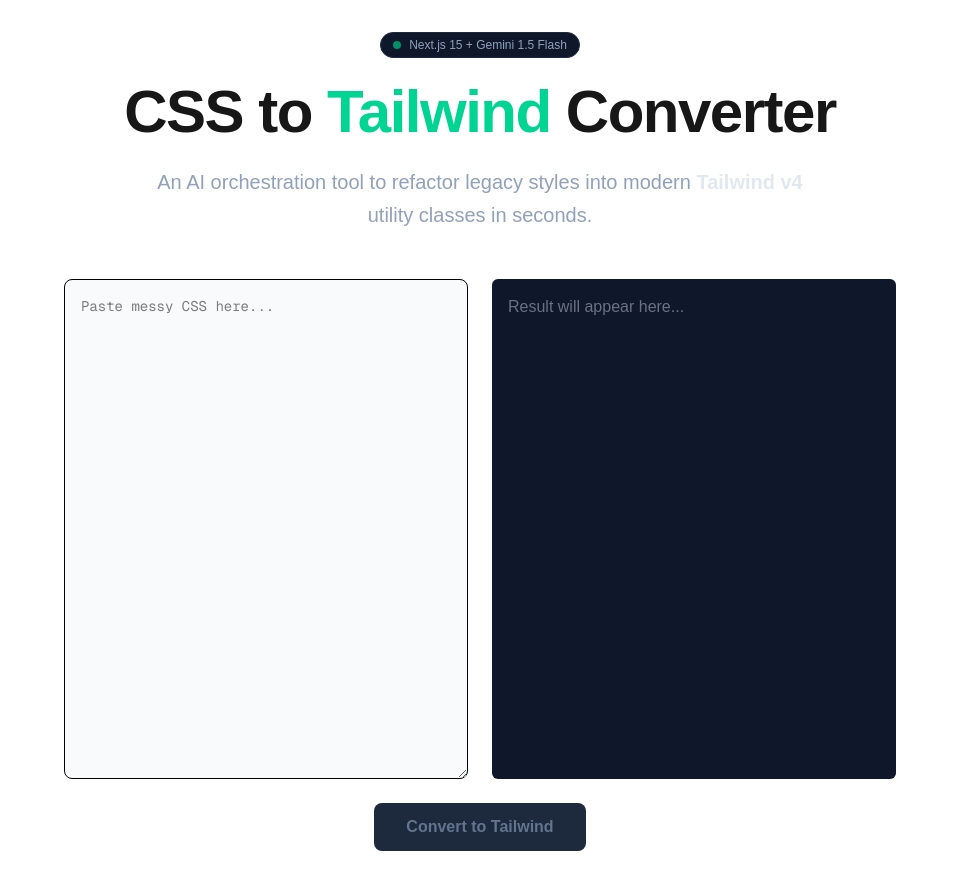
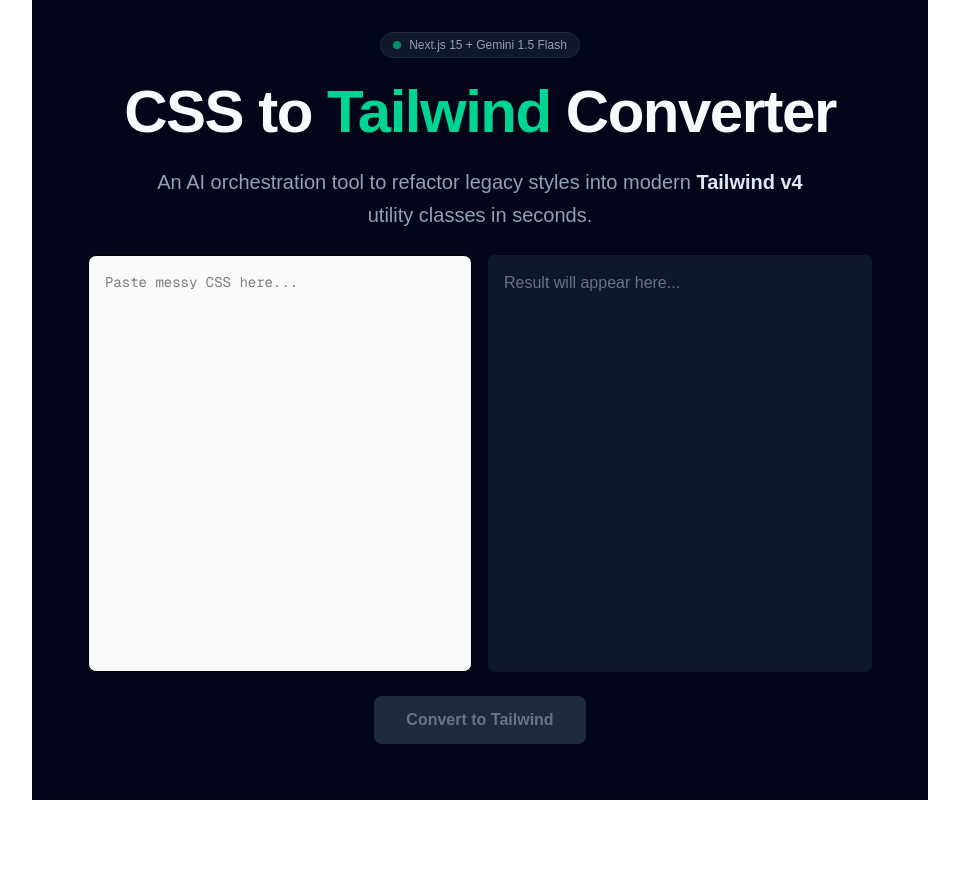
Before and after one commit to helenwijaya95/css-refactorer, a Next.js app: page / in a window 1280 px wide. Shown: the whole page, without its empty margins (160-1119 px from the left). After the commit the page ends 800 px from the top, so only its background shows below. Built offline with nearby package versions, Linux system fonts and the light colour scheme; no server answers.

Commit message:
Fix main layout style

```diff
--- a/app/page.tsx
+++ b/app/page.tsx
@@ -40,11 +40,10 @@
   }
 
   return (
-    <main className="p-8 max-w-6xl mx-auto min-w-4xl selection:bg-emerald-500/30">
+    <main className="h-screen overflow-hidden bg-slate-950 text-slate-50 flex flex-col p-8 max-w-6xl mx-auto min-w-4xl selection:bg-emerald-500/30">
+    {/* 1. The Tech Badge */}
 
-
-    {/* 1. The Tech Badge */}
-    <div className="flex justify-center mb-6">
+    <div className="flex justify-center">
       <div className="inline-flex items-center gap-2 px-3 py-1 rounded-full bg-slate-900 border border-slate-800 text-xs font-medium text-slate-400">
         <span className="flex h-2 w-2 rounded-full bg-emerald-500 animate-pulse" />
         Next.js 15 + Gemini 1.5 Flash
@@ -52,22 +51,27 @@
     </div>
 
     {/* 2. The Main Title */}
-    <div className="text-center mb-12">
+    <header className="py-6 px-6 shrink-0">
+      <div className="flex flex-col items-center">
           <h1 className="text-4xl md:text-6xl font-black tracking-tight mb-6">
         CSS to <span className="text-emerald-400">Tailwind</span> Converter
       </h1>
-
+      </div>
+        <div className="text-center">
           {/* 3. The Subtitle */}
           <p className="text-lg md:text-xl text-slate-400 max-w-2xl mx-auto leading-relaxed">
             An AI orchestration tool to refactor legacy styles into modern
             <span className="text-slate-200 font-semibold"> Tailwind v4</span> utility classes in seconds.
           </p>
         </div>
+    </header>
+
+    <div className="flex-1 flex flex-col gap-4 px-6 pb-6 overflow-hidden max-w-6xl mx-auto w-full">
 
       {/* 4. The Textbox */}
-    <div className="grid grid-cols-2 gap-6 h-[500px]">
+      <div className="flex-1 grid grid-cols-1 md:grid-cols-2 gap-4 min-h-0">
         <textarea
-      className="p-4 border rounded-lg bg-gray-50 font-mono text-sm text-black"
+          className="p-4 border rounded-lg bg-gray-50 font-mono text-sm text-black resize-none"
           placeholder="Paste messy CSS here..."
           value={inputCss}
           onChange={(e) => setInputCss(e.target.value)}
@@ -110,7 +114,7 @@
       )}
 
       {/* 5. The Button */}
-    <div className="flex justify-center mt-6">
+      <div className="flex justify-center shrink-0 pt-2">
         <button
           onClick={handleRefactor}
           disabled={!inputCss.trim()||loading}
@@ -123,6 +127,9 @@
           {loading ? "Refactoring..." : "Convert to Tailwind"}
         </button>
       </div>
+    </div>
+
+
 
 
     </main>
```
Lines whose indentation alone changed are shown as unchanged.
